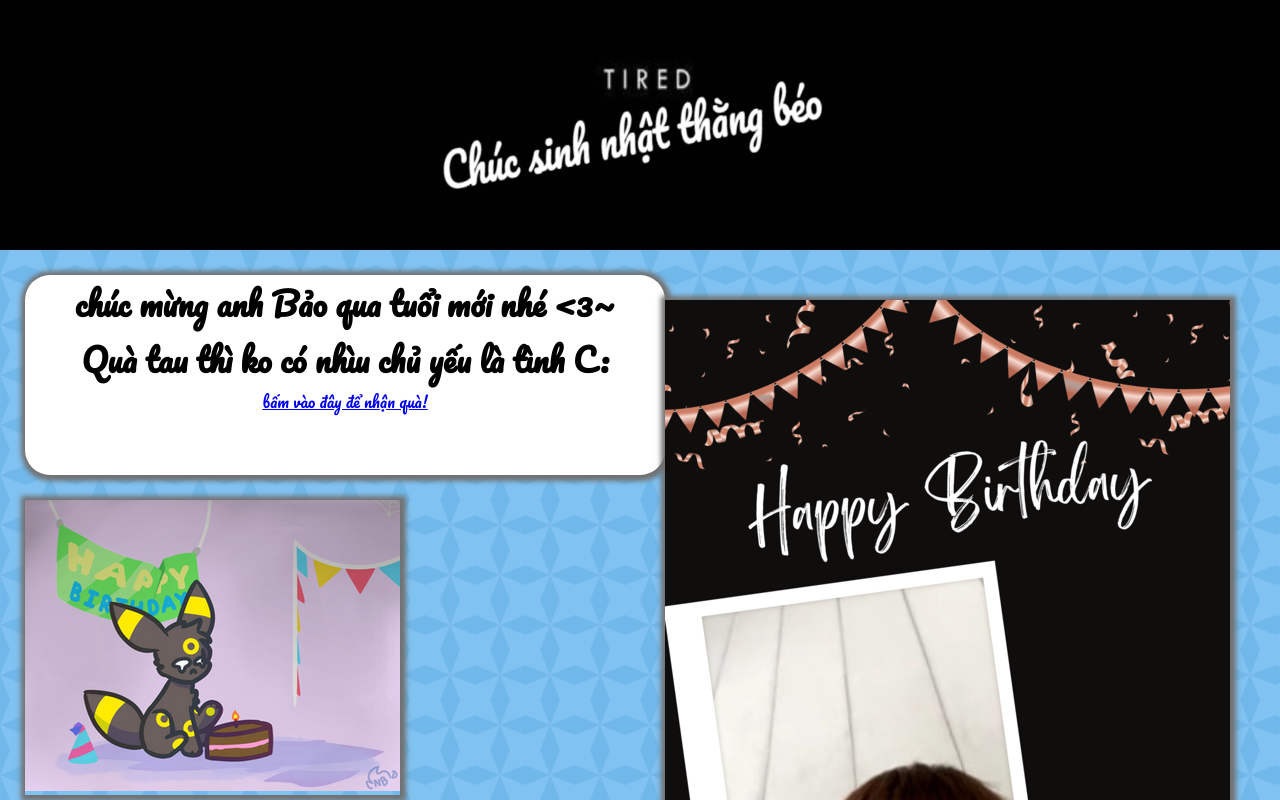
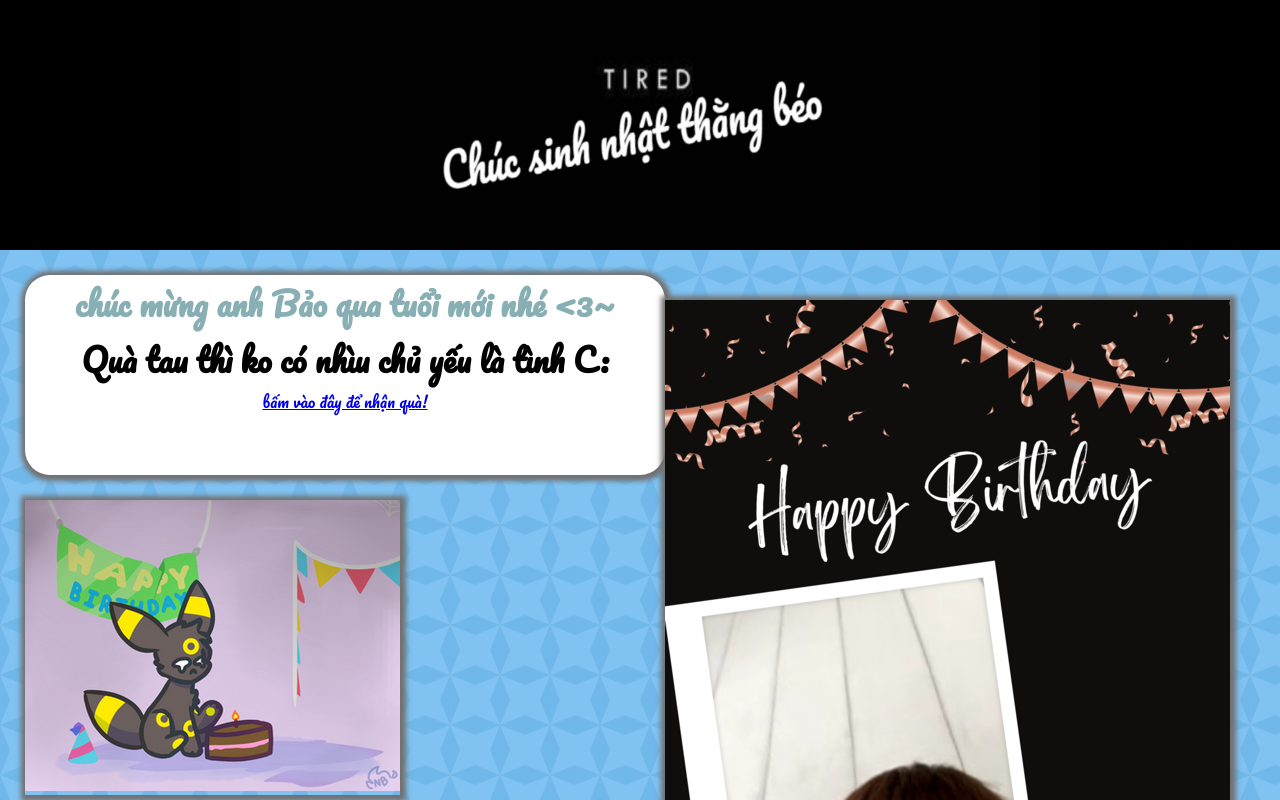
Before and after one commit to KhangIsME/birthday, a plain HTML site: page index.html in a window 1280 px wide. In both pictures the pointer is over the element "chúc mừng anh Bảo qua tuổi mới nhé <3~". Shown: the top 800 px of the page. Drawn offline with Linux system fonts and the light colour scheme.

Commit message:
Update style.css

```diff
--- a/style.css
+++ b/style.css
@@ -53,3 +53,10 @@ p{
     text-align: center;
     background-image: url('back.png');
 }
+h1:hover{
+    transition: 1s;
+    color: rgb(135, 175, 180);
+}
+h1{
+    transition: 1s;
+}
```
